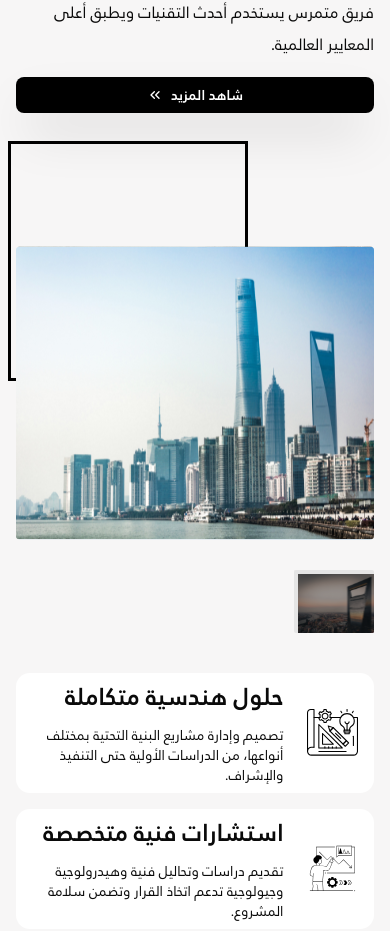
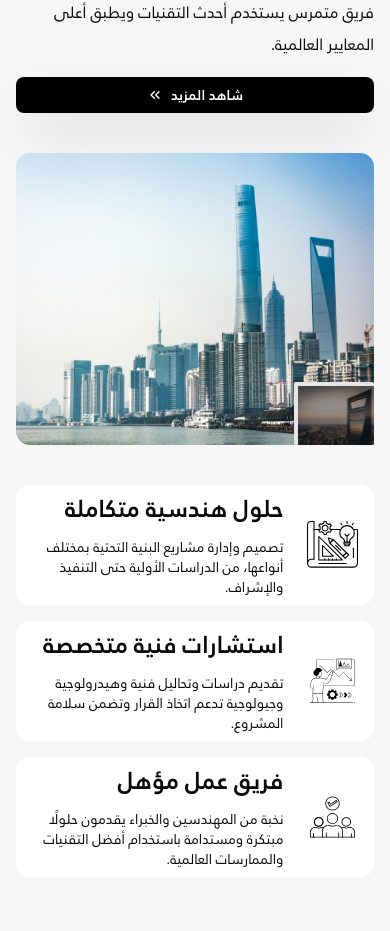
Before and after one commit to FaresElabasery/Fagih-Landing-Page, a Next.js app: page / in a window 390 px wide. Shown: the part 1657-2588 px from the top of the page. Built offline with nearby package versions, Linux system fonts and the light colour scheme.

Commit message:
fix: responsive in about us image

```diff
--- a/components/shared/SwipPhoto/SwipPhoto.tsx
+++ b/components/shared/SwipPhoto/SwipPhoto.tsx
@@ -8,10 +8,12 @@ export default function SwipPhoto() {
     const [currentImage, setCurrentImage] = useState(0)
     return (
         <div className='relative z-10'>
-            <Image src={images[currentImage]} alt="Building 1" className='rounded-xl w-full h-120' onClick={() => setCurrentImage(0)} />
-            <Image src={images[currentImage === 0 ? 1 : 0]} alt="Building 2" onClick={() => setCurrentImage(currentImage === 0 ? 1 : 0)} className={`absolute bottom-0 right-0 border-t-4 border-e-4 rounded-xs w-20 bg-cover lg:w-30 `} />
-            <span className='absolute border-3 border-text -top-3 -left-2 size-60 -z-10'>
+            <span className='absolute border-3 border-text -top-3 -left-2 size-60 -z-10 hidden md:block '>
             </span>
+            <div className='relative w-full lg:h-120 overflow-hidden'>
+                <Image src={images[currentImage]} alt="Building 1" className='rounded-xl w-full bg-cover' onClick={() => setCurrentImage(0)} />
+                <Image src={images[currentImage === 0 ? 1 : 0]} alt="Building 2" onClick={() => setCurrentImage(currentImage === 0 ? 1 : 0)} className={`absolute bottom-0 right-0 border-t-4 border-e-4 rounded-xs w-20 bg-cover lg:w-30 `} />
+            </div>
         </div>
     )
 }
```
